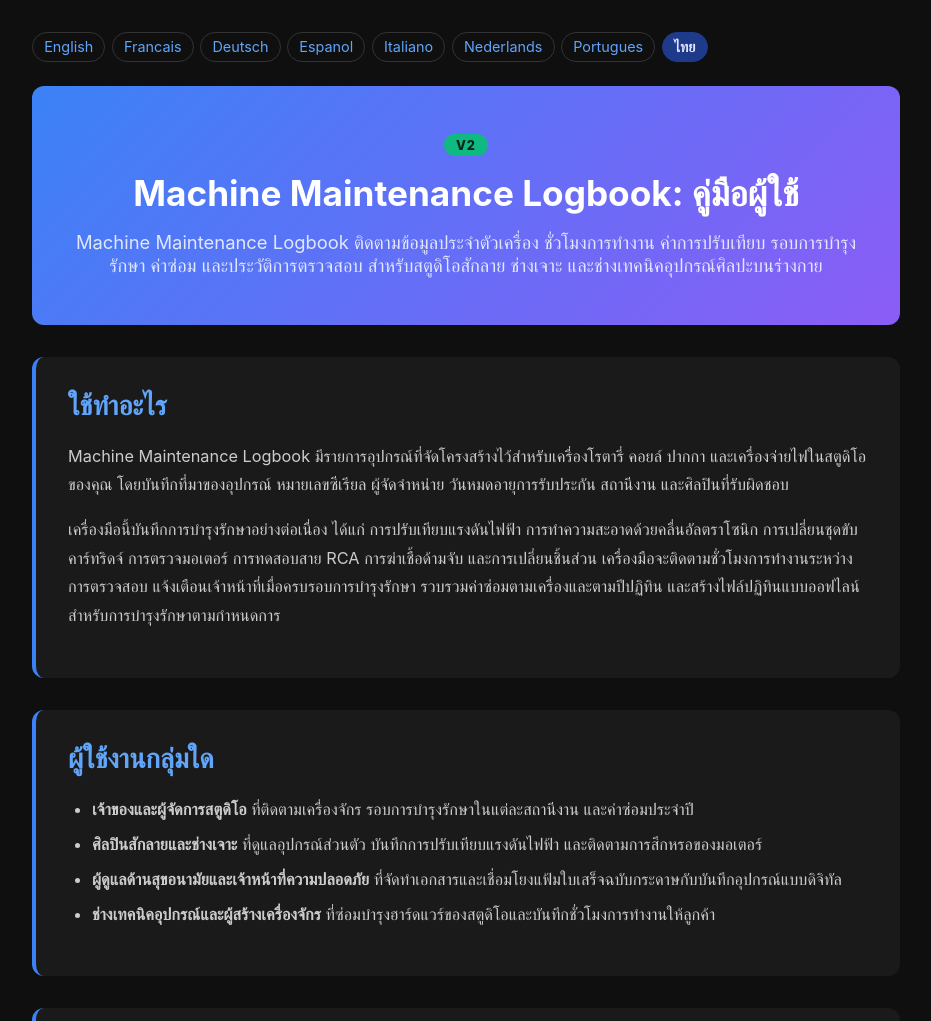
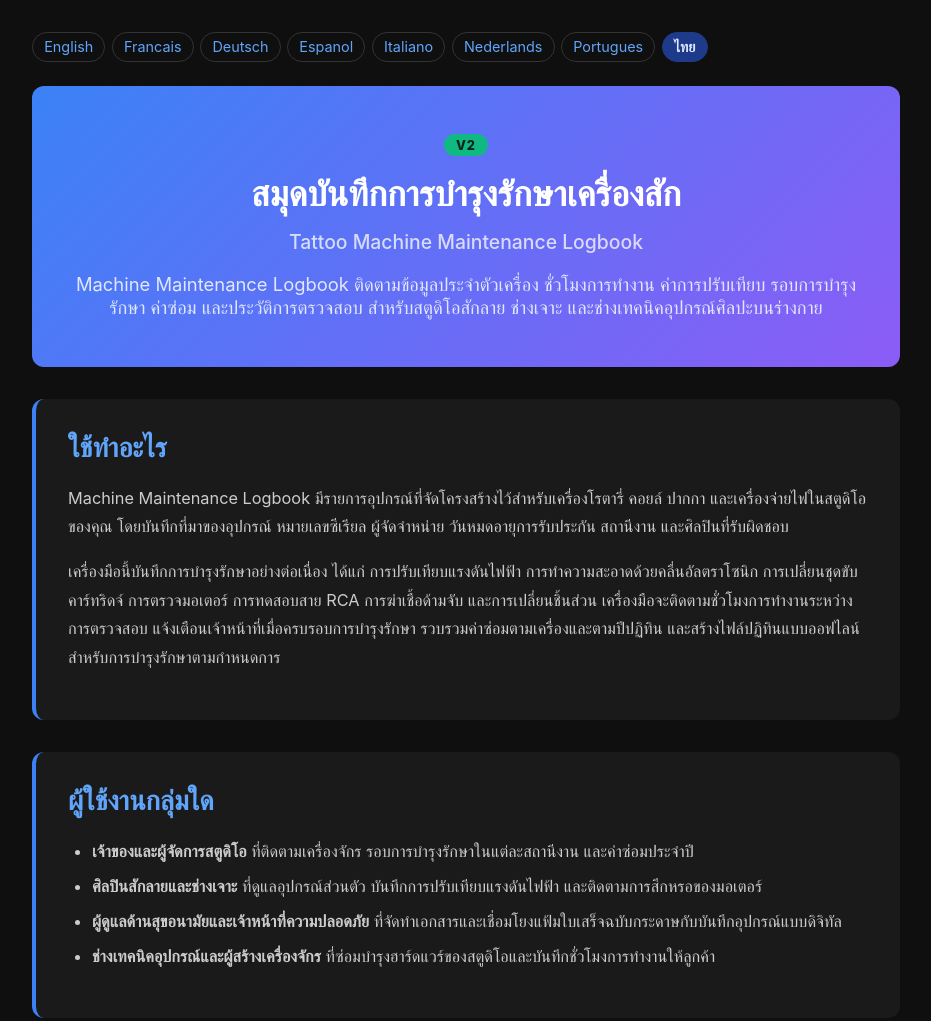
Before and after one commit to Poli-International/machine-maintenance-logbook, a website: page documentation-th.html in a window 1280 px wide. Shown: the top 1021 px of the page, without its empty margins (174-1105 px from the left). Drawn offline with Linux system fonts and the light colour scheme.

Commit message:
sync documentation-th.html from the live site
The website copy of this tool moved on and the repo did not, so an
AI Studio import from here would have reverted it.

```diff
--- a/documentation-th.html
+++ b/documentation-th.html
@@ -41,7 +41,7 @@
         <nav class="doc-langs" aria-label="Documentation language"><a lang="en" href="documentation.html">English</a><a lang="fr" href="documentation-fr.html">Francais</a><a lang="de" href="documentation-de.html">Deutsch</a><a lang="es" href="documentation-es.html">Espanol</a><a lang="it" href="documentation-it.html">Italiano</a><a lang="nl" href="documentation-nl.html">Nederlands</a><a lang="pt" href="documentation-pt.html">Portugues</a><span lang="th">ไทย</span></nav>
         <div class="doc-hero">
             <span class="v2">V2</span>
-            <h1>Machine Maintenance Logbook: คู่มือผู้ใช้</h1>
+            <h1>สมุดบันทึกการบำรุงรักษาเครื่องสัก<br><small lang="en" style="font-size:0.55em;font-weight:500;opacity:0.75;">Tattoo Machine Maintenance Logbook</small></h1>
             <p>Machine Maintenance Logbook ติดตามข้อมูลประจำตัวเครื่อง ชั่วโมงการทำงาน ค่าการปรับเทียบ รอบการบำรุงรักษา ค่าซ่อม และประวัติการตรวจสอบ สำหรับสตูดิโอสักลาย ช่างเจาะ และช่างเทคนิคอุปกรณ์ศิลปะบนร่างกาย</p>
         </div>
         <div class="doc-section">
```
